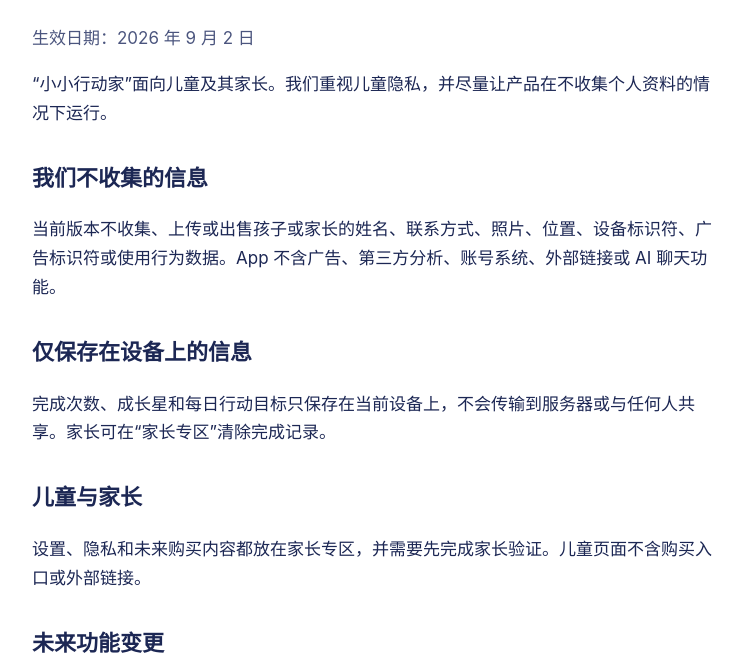
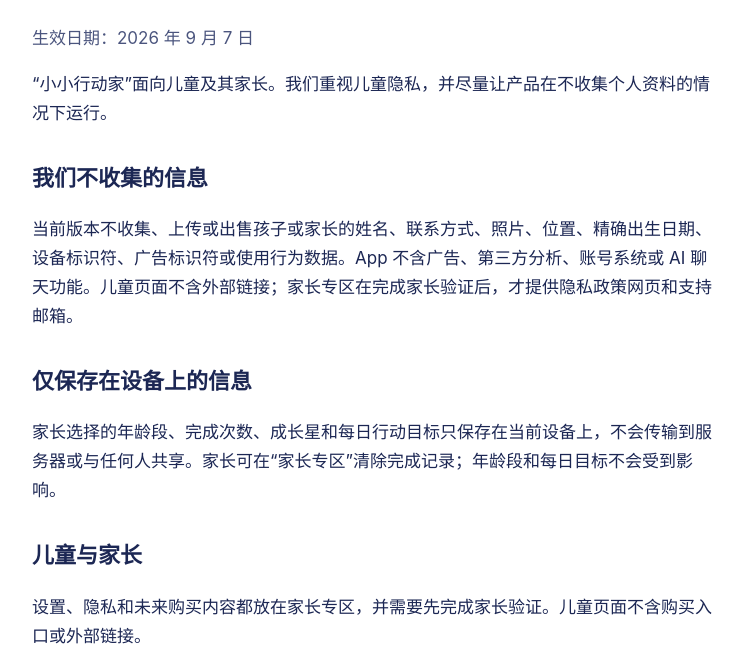
Before and after one commit to derrickpan0919-code/xiaoxingdongjia-privacy, a plain HTML site: page index.html in a window 1280 px wide. Shown: the part 149-804 px from the top of the page, without its empty margins (264-1007 px from the left). Drawn offline with Linux system fonts and the light colour scheme.

Commit message:
更新本机年龄段设置说明

```diff
--- a/index.html
+++ b/index.html
@@ -18,12 +18,12 @@
     <main>
       <article>
         <h1>🚀 小小行动家隐私政策</h1>
-        <p class="date">生效日期：2026 年 9 月 2 日</p>
+        <p class="date">生效日期：2026 年 9 月 7 日</p>
         <p>“小小行动家”面向儿童及其家长。我们重视儿童隐私，并尽量让产品在不收集个人资料的情况下运行。</p>
         <h2>我们不收集的信息</h2>
-        <p>当前版本不收集、上传或出售孩子或家长的姓名、联系方式、照片、位置、设备标识符、广告标识符或使用行为数据。App 不含广告、第三方分析、账号系统、外部链接或 AI 聊天功能。</p>
+        <p>当前版本不收集、上传或出售孩子或家长的姓名、联系方式、照片、位置、精确出生日期、设备标识符、广告标识符或使用行为数据。App 不含广告、第三方分析、账号系统或 AI 聊天功能。儿童页面不含外部链接；家长专区在完成家长验证后，才提供隐私政策网页和支持邮箱。</p>
         <h2>仅保存在设备上的信息</h2>
-        <p>完成次数、成长星和每日行动目标只保存在当前设备上，不会传输到服务器或与任何人共享。家长可在“家长专区”清除完成记录。</p>
+        <p>家长选择的年龄段、完成次数、成长星和每日行动目标只保存在当前设备上，不会传输到服务器或与任何人共享。家长可在“家长专区”清除完成记录；年龄段和每日目标不会受到影响。</p>
         <h2>儿童与家长</h2>
         <p>设置、隐私和未来购买内容都放在家长专区，并需要先完成家长验证。儿童页面不含购买入口或外部链接。</p>
         <h2>未来功能变更</h2>
```
